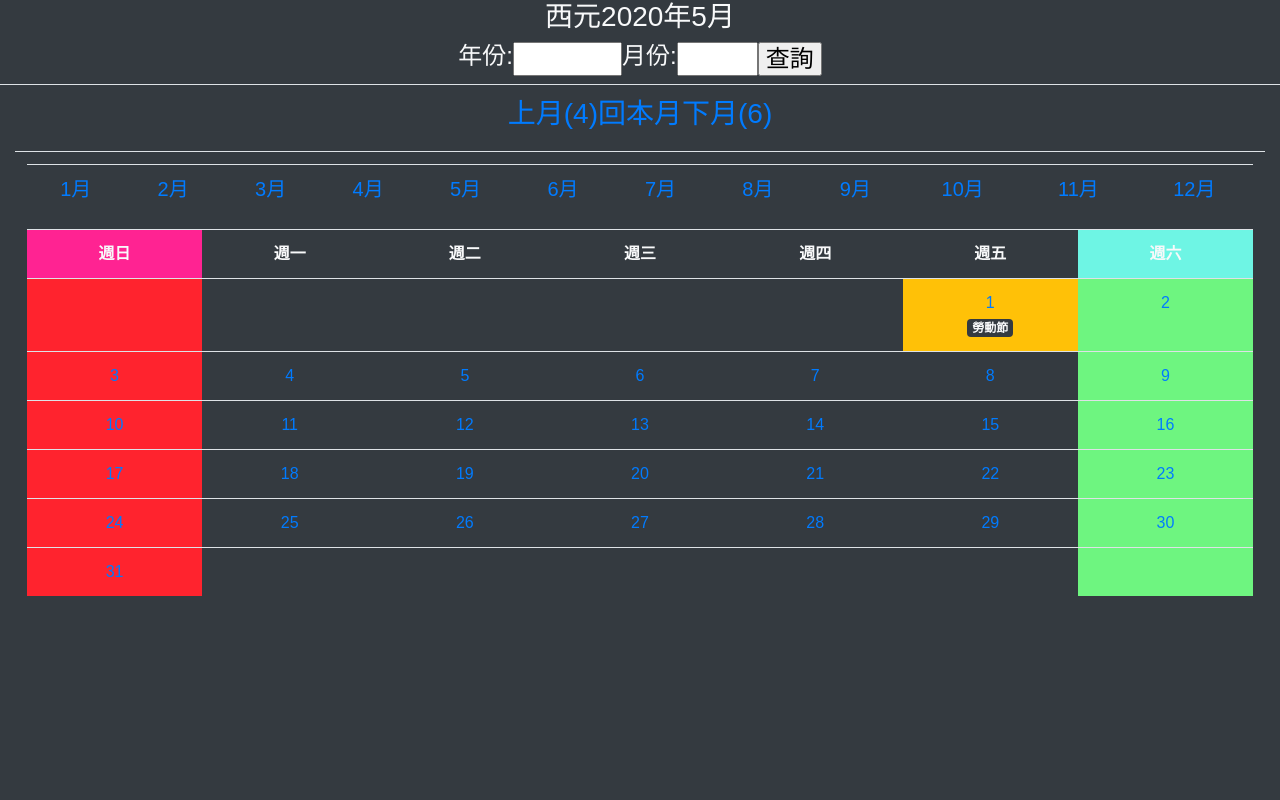
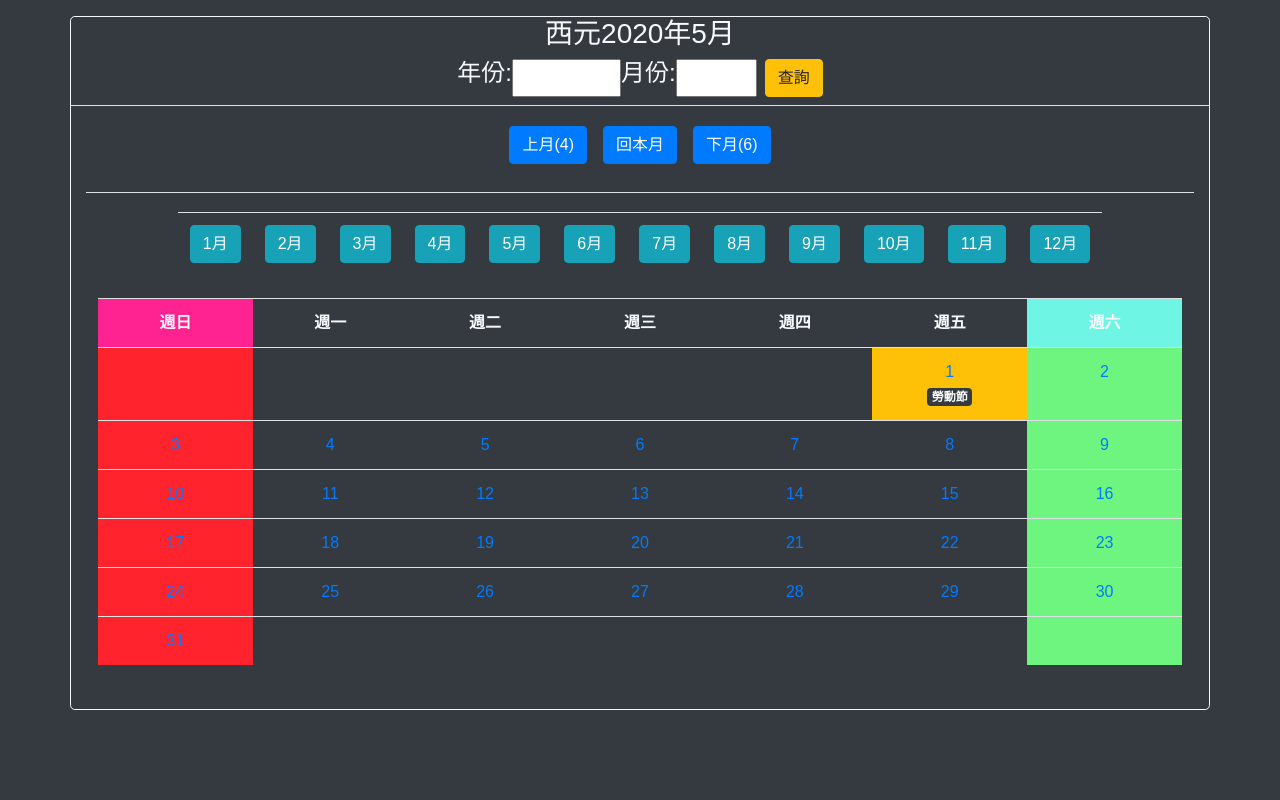
Before and after one commit to wdaweb/calendar-chang180, a PHP site: page /index.php in a window 1280 px wide. Run offline with PHP 8.4, Linux system fonts and the light colour scheme; data comes from the database, SQL or seed files in the repository.

Commit message:
外觀調整

```diff
--- a/index.php
+++ b/index.php
@@ -34,7 +34,7 @@
 
 </head>
 
-<body class="container-fluid bg-dark text-light table-responsive w-auto vh-100">
+<body class="container border border-light rounded-lg mt-3 bg-dark text-light table-responsive w-auto vh-50">
     <?php
     // 將預設時區設定到臺灣，沒設定在時間顯示上有時會出問題。
     date_default_timezone_set("Asia/Taipei");
@@ -86,35 +86,35 @@
     ?>
 
     <form action="?" method='get' class="row justify-content-center h4">年份:<input type="number" name="year" min="0" max="9999" oninput="/\d{4}/" title="請輸入年份">月份:<input type="number" name="month" min="1" max="12" title="請輸入1-12">
-        <input type="submit" value="查詢">
+        <input class="btn btn-warning ml-2" type="submit" value="查詢">
     </form>
 
     <table class="container-fluid row-12 justify-content-center table ">
         <tr>
             <td class="date row justify-content-center h3">
                 <!-- 螢幕會顯示本月份以及上下個月的選項 -->
-                <a href="index.php?thisDay=<?= $lastMonth; ?>">上月(<?= date("n", $lastMonth); ?>)</a>
-                <a href="index.php?thisDay=<?= time(); ?>">回本月</a>
+                <a class="btn btn-primary m-2" href="index.php?thisDay=<?= $lastMonth; ?>">上月(<?= date("n", $lastMonth); ?>)</a>
+                <a class="btn btn-primary m-2" href="index.php?thisDay=<?= time(); ?>">回本月</a>
                 <!-- <span>本月(<?= $thisMonth; ?>)</span> -->
-                <a href="index.php?thisDay=<?= $nextMonth; ?>">下月(<?= date("n", $nextMonth); ?>)</a>
+                <a class="btn btn-primary m-2" href="index.php?thisDay=<?= $nextMonth; ?>">下月(<?= date("n", $nextMonth); ?>)</a>
             </td>
         </tr>
         <tr>
             <td>
                 <table class="month h5 table text-light">
-                    <tr>
-                        <td><a href="index.php?thisDay=<?= strtotime('first day of January', ($thisDay[0])); ?>">1月</a></td>
-                        <td><a href="index.php?thisDay=<?= strtotime('first day of February', ($thisDay[0])); ?>">2月</a></td>
-                        <td><a href="index.php?thisDay=<?= strtotime('first day of March', ($thisDay[0])); ?>">3月</a></td>
-                        <td><a href="index.php?thisDay=<?= strtotime('first day of April', ($thisDay[0])); ?>">4月</a></td>
-                        <td><a href="index.php?thisDay=<?= strtotime('first day of May', ($thisDay[0])); ?>">5月</a></td>
-                        <td><a href="index.php?thisDay=<?= strtotime('first day of June', ($thisDay[0])); ?>">6月</a></td>
-                        <td><a href="index.php?thisDay=<?= strtotime('first day of July', ($thisDay[0])); ?>">7月</a></td>
-                        <td><a href="index.php?thisDay=<?= strtotime('first day of August', ($thisDay[0])); ?>">8月</a></td>
-                        <td><a href="index.php?thisDay=<?= strtotime('first day of September', ($thisDay[0])); ?>">9月</a></td>
-                        <td><a href="index.php?thisDay=<?= strtotime('first day of October', ($thisDay[0])); ?>">10月</a></td>
-                        <td><a href="index.php?thisDay=<?= strtotime('first day of November', ($thisDay[0])); ?>">11月</a></td>
-                        <td><a href="index.php?thisDay=<?= strtotime('first day of December', ($thisDay[0])); ?>">12月</a></td>
+                    <tr class="btn btn-group">
+                        <td><a class="btn btn-info" href="index.php?thisDay=<?= strtotime('first day of January', ($thisDay[0])); ?>">1月</a></td>
+                        <td><a class="btn btn-info" href="index.php?thisDay=<?= strtotime('first day of February', ($thisDay[0])); ?>">2月</a></td>
+                        <td><a class="btn btn-info" href="index.php?thisDay=<?= strtotime('first day of March', ($thisDay[0])); ?>">3月</a></td>
+                        <td><a class="btn btn-info" href="index.php?thisDay=<?= strtotime('first day of April', ($thisDay[0])); ?>">4月</a></td>
+                        <td><a class="btn btn-info" href="index.php?thisDay=<?= strtotime('first day of May', ($thisDay[0])); ?>">5月</a></td>
+                        <td><a class="btn btn-info" href="index.php?thisDay=<?= strtotime('first day of June', ($thisDay[0])); ?>">6月</a></td>
+                        <td><a class="btn btn-info" href="index.php?thisDay=<?= strtotime('first day of July', ($thisDay[0])); ?>">7月</a></td>
+                        <td><a class="btn btn-info" href="index.php?thisDay=<?= strtotime('first day of August', ($thisDay[0])); ?>">8月</a></td>
+                        <td><a class="btn btn-info" href="index.php?thisDay=<?= strtotime('first day of September', ($thisDay[0])); ?>">9月</a></td>
+                        <td><a class="btn btn-info" href="index.php?thisDay=<?= strtotime('first day of October', ($thisDay[0])); ?>">10月</a></td>
+                        <td><a class="btn btn-info" href="index.php?thisDay=<?= strtotime('first day of November', ($thisDay[0])); ?>">11月</a></td>
+                        <td><a class="btn btn-info" href="index.php?thisDay=<?= strtotime('first day of December', ($thisDay[0])); ?>">12月</a></td>
                     </tr>
                 </table>
                 <table style="table-layout:fixed" class="calendar bg table text-light">
```
